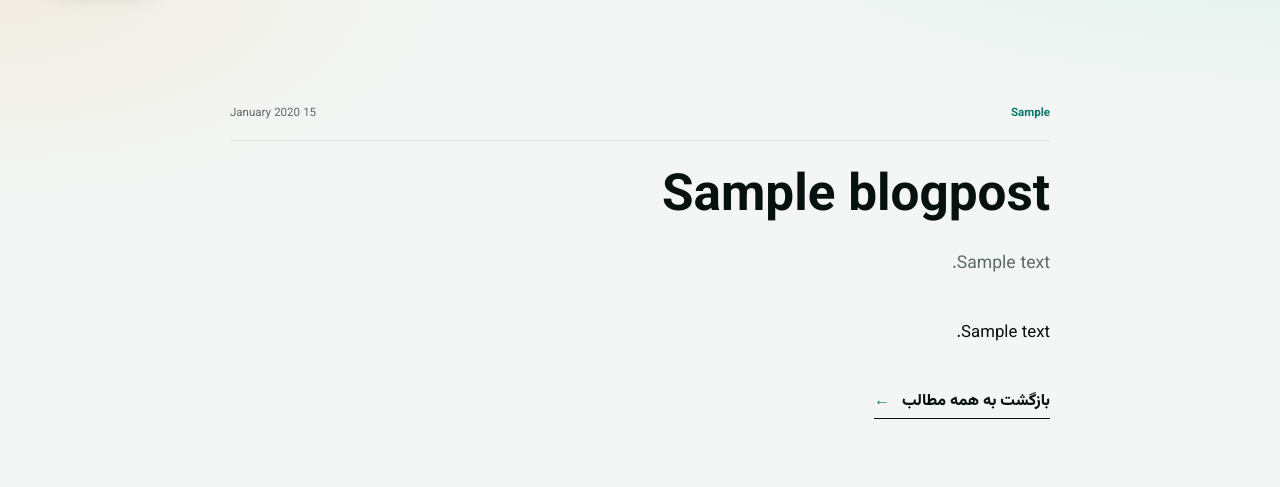
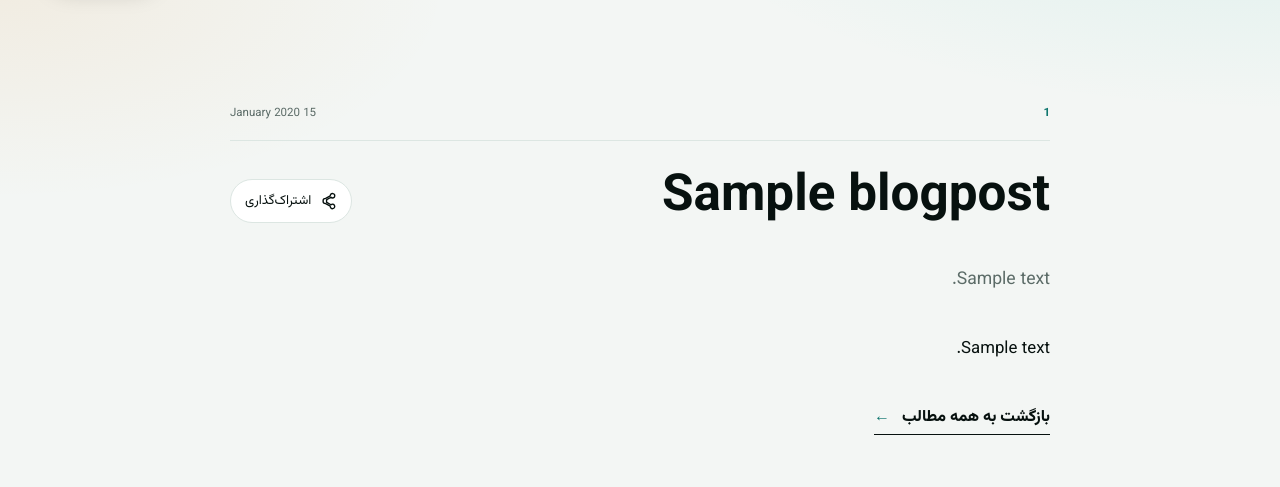
Before and after one commit to shahin-mansouri/KarNama, a Django app: a page that uses home/templates/home/base.html in a window 1280 px wide. Shown: the part 79-566 px from the top of the page. Run offline with Django 5.2, Linux system fonts and the light colour scheme; tables that the repository leaves empty hold one stand-in row (values such as "Sample post").

Commit message:
feat: enhance blog functionality with category management and sharing features

```diff
--- a/home/models.py
+++ b/home/models.py
@@ -1,12 +1,32 @@
 from django.db import models
 
+
+class Category(models.Model):
+	ALLOWED_CATEGORIES = (
+    (1, "کاریابی"),
+    (2, "استخدام"),
+    (3, "ساخت رزومه"),
+    (4, "رزومه موفق"),
+    (5, "مصاحبه شغلی"),
+    (6, "مهارت‌های شغلی"),
+    (7, "برند شخصی"))
+	name = models.CharField(choices=ALLOWED_CATEGORIES, max_length=100, verbose_name='نام دسته‌بندی')
+	slug = models.SlugField(max_length=100, unique=True, verbose_name='نشانی دسته‌بندی')
+
+
+	class Meta:
+		verbose_name = 'دسته‌بندی'
+		verbose_name_plural = 'دسته‌بندی‌ها'
+
+	def __str__(self):
+		return self.name
 
 class BlogPost(models.Model):
 	title = models.CharField(max_length=180, verbose_name='عنوان مطلب')
 	slug = models.SlugField(max_length=200, unique=True, verbose_name='نشانی مطلب')
 	excerpt = models.TextField(max_length=300, verbose_name='خلاصه مطلب')
 	content = models.TextField(verbose_name='متن مطلب')
-	category = models.CharField(max_length=80, verbose_name='دسته‌بندی')
+	category = models.ForeignKey(Category, on_delete=models.CASCADE, verbose_name='دسته‌بندی')
 	published_at = models.DateTimeField(verbose_name='تاریخ انتشار')
 	is_published = models.BooleanField(default=False, verbose_name='منتشر شده')
 
--- a/home/static/home/css/home.css
+++ b/home/static/home/css/home.css
@@ -535,7 +535,26 @@ img { max-width: 100%; display: block; }
 .blog-pagination { display: flex; justify-content: center; align-items: center; gap: 18px; margin-top: 32px; color: var(--muted); }
 .blog-pagination a { color: var(--coral); font-weight: 800; }
 .blog-article { max-width: 820px; }
+.blog-article-heading { display: flex; align-items: end; justify-content: space-between; gap: 24px; }
 .blog-article h1 { margin: 24px 0 16px; font-size: clamp(2rem, 4vw, 3.8rem); line-height: 1.3; }
+.share-control { display: grid; justify-items: end; gap: 8px; flex: 0 0 auto; }
+.share-button {
+  display: inline-flex;
+  align-items: center;
+  gap: 8px;
+  padding: 10px 14px;
+  border: 1px solid var(--line);
+  border-radius: 999px;
+  background: var(--cream);
+  color: var(--ink);
+  font: inherit;
+  font-size: .82rem;
+  cursor: pointer;
+  transition: border-color .2s ease, color .2s ease, transform .2s ease;
+}
+.share-button:hover { border-color: var(--coral); color: var(--coral); transform: translateY(-2px); }
+.share-button svg { width: 18px; height: 18px; fill: none; stroke: currentColor; stroke-linecap: round; stroke-linejoin: round; stroke-width: 1.8; }
+.share-status { min-height: 1.4em; color: var(--muted); font-size: .72rem; }
 .blog-article-excerpt { color: var(--muted); font-size: 1.1rem; }
 .blog-article-content { margin: 36px 0; font-size: 1.05rem; line-height: 2.2; }
 .blog-article-content p { margin: 0 0 24px; }
@@ -690,6 +709,7 @@ img { max-width: 100%; display: block; }
 
 .button:focus-visible,
 .outline-link:focus-visible,
+.share-button:focus-visible,
 .home-nav a:focus-visible,
 .skip-link:focus-visible { outline: 3px solid rgba(20, 184, 166, .45); outline-offset: 4px; }
 
@@ -749,6 +769,8 @@ img { max-width: 100%; display: block; }
   .steps-grid > div { min-height: 0; }
   .blog-heading { flex-direction: column; align-items: start; }
   .blog-heading .section-heading { text-align: center; }
+  .blog-article-heading { align-items: start; flex-direction: column; gap: 0; }
+  .share-control { justify-items: start; }
   .resume-search-controls { flex-wrap: wrap; }
   .resume-search input { flex-basis: 100%; }
   .resume-search .button { flex: 1; }
--- a/home/templates/home/base.html
+++ b/home/templates/home/base.html
@@ -7,14 +7,20 @@
   <meta name="viewport" content="width=device-width, initial-scale=1.0" />
   <title>{% block title %}خانه | کارنما{% endblock %}</title>
   <meta name="description" content="{% block meta_description %}در کارنما رزومه حرفه‌ای آنلاین بسازید، مهارت‌ها و تجربه‌های کاری خود را معرفی کنید و برای فرصت‌های شغلی بهتر آماده شوید.{% endblock %}" />
-  <link rel="canonical" href="https://karnamma.ir{{ request.path }}" />
+  <link rel="canonical" href="{% block canonical_url %}https://karnamma.ir{{ request.path }}{% endblock %}" />
   <meta property="og:locale" content="fa_IR" />
+  <meta property="og:site_name" content="کارنما" />
   <meta property="og:title" content="{% block og_title %}کارنما{% endblock %}" />
   <meta property="og:description" content="{% block og_description %}رزومه حرفه‌ای خود را بسازید و مسیر شغلی‌تان را بهتر ارائه کنید.{% endblock %}" />
-  <meta property="og:image" content="https://karnamma.ir{% static 'home/image/logo.ico' %}" />
-  <meta property="og:url" content="https://karnamma.ir{{ request.path }}" />
-  <meta property="og:type" content="website" />
+  <meta property="og:image" content="https://karnamma.ir{% static 'home/image/logo.png' %}" />
+  <meta property="og:image:type" content="image/png" />
+  <meta property="og:image:alt" content="کارنما" />
+  <meta property="og:url" content="{% block og_url %}https://karnamma.ir{{ request.path }}{% endblock %}" />
+  <meta property="og:type" content="{% block og_type %}website{% endblock %}" />
   <meta name="twitter:card" content="summary_large_image" />
+  <meta name="twitter:title" content="{% block twitter_title %}کارنما{% endblock %}" />
+  <meta name="twitter:description" content="{% block twitter_description %}رزومه حرفه‌ای خود را بسازید و مسیر شغلی‌تان را بهتر ارائه کنید.{% endblock %}" />
+  <meta name="twitter:image" content="https://karnamma.ir{% static 'home/image/logo.png' %}" />
   <meta name="theme-color" content="#07110f" />
   <link rel="preconnect" href="https://fonts.googleapis.com" />
   <link rel="preconnect" href="https://fonts.gstatic.com" crossorigin />
--- a/home/templates/home/blog_detail.html
+++ b/home/templates/home/blog_detail.html
@@ -4,15 +4,86 @@
 {% block meta_description %}{{ post.excerpt }}{% endblock %}
 {% block og_title %}{{ post.title }} | کارنما{% endblock %}
 {% block og_description %}{{ post.excerpt }}{% endblock %}
+{% block og_type %}article{% endblock %}
+{% block twitter_title %}{{ post.title }} | کارنما{% endblock %}
+{% block twitter_description %}{{ post.excerpt }}{% endblock %}
 
 {% block content %}
 <main class="blog-section">
   <article class="home-container blog-article">
     <div class="post-meta"><span>{{ post.category }}</span><time>{{ post.published_at|date:'j F Y' }}</time></div>
-    <h1>{{ post.title }}</h1>
+    <div class="blog-article-heading">
+      <h1>{{ post.title }}</h1>
+      <div class="share-control">
+        <button class="share-button" id="sharePostButton" type="button" aria-label="اشتراک‌گذاری این مقاله" title="اشتراک‌گذاری">
+          <svg aria-hidden="true" viewBox="0 0 24 24" focusable="false">
+            <path d="M18 8a3 3 0 1 0-2.83-4A3 3 0 0 0 15 5.17l-6.17 3.4a3 3 0 1 0 0 6.86L15 18.83A3 3 0 1 0 16 17l-6.17-3.4a3 3 0 0 0 0-3.2L16 7a3 3 0 0 0 2 .99Z"></path>
+          </svg>
+          <span>اشتراک‌گذاری</span>
+        </button>
+        <span class="share-status" id="shareStatus" role="status" aria-live="polite"></span>
+      </div>
+    </div>
     <p class="blog-article-excerpt">{{ post.excerpt }}</p>
     <div class="blog-article-content">{{ post.content|linebreaks }}</div>
     <a class="outline-link" href="{% url 'blog_list' %}">بازگشت به همه مطالب <span>←</span></a>
   </article>
 </main>
 {% endblock %}
+
+{% block extra_js %}
+<script>
+  const sharePostButton = document.getElementById('sharePostButton');
+  const shareStatus = document.getElementById('shareStatus');
+
+  const copyPageUrl = async () => {
+    if (navigator.clipboard && window.isSecureContext) {
+      await navigator.clipboard.writeText(window.location.href);
+      return;
+    }
+
+    const temporaryInput = document.createElement('textarea');
+    temporaryInput.value = window.location.href;
+    temporaryInput.setAttribute('readonly', '');
+    temporaryInput.style.position = 'fixed';
+    temporaryInput.style.opacity = '0';
+    document.body.appendChild(temporaryInput);
+    temporaryInput.select();
+    const copied = document.execCommand('copy');
+    temporaryInput.remove();
+
+    if (!copied) {
+      throw new Error('Copy failed');
+    }
+  };
+
+  sharePostButton.addEventListener('click', async () => {
+    const shareData = {
+      title: document.title,
+      text: '{{ post.excerpt|escapejs }}',
+      url: window.location.href,
+    };
+
+    try {
+      if (navigator.share) {
+        await navigator.share(shareData);
+        shareStatus.textContent = 'به‌اشتراک گذاشته شد';
+      } else {
+        await copyPageUrl();
+        shareStatus.textContent = 'آدرس صفحه کپی شد';
+      }
+    } catch (error) {
+      if (error.name === 'AbortError') {
+        return;
+      }
+
+      try {
+        await copyPageUrl();
+        shareStatus.textContent = 'آدرس صفحه کپی شد';
+      } catch (copyError) {
+        shareStatus.textContent = 'لطفاً آدرس صفحه را دستی کپی کنید';
+      }
+    }
+  });
+</script>
+{% endblock %}
--- a/home/views.py
+++ b/home/views.py
@@ -6,7 +6,7 @@ from django.views.generic import TemplateView
 
 from account.models import UserCustom
 
-from .models import BlogPost
+from .models import BlogPost, Category
 
 
 class Home(TemplateView):
@@ -15,11 +15,7 @@ class Home(TemplateView):
     def get_context_data(self, **kwargs):
         context = super().get_context_data(**kwargs)
         context['latest_posts'] = BlogPost.objects.filter(is_published=True)[:3]
-        context['blog_categories'] = (
-            BlogPost.objects.filter(is_published=True)
-            .values_list('category', flat=True)
-            .distinct()[:6]
-        )
+        context['blog_categories'] = Category.objects.all()
         context['successful_people'] = _resume_queryset()[:3]
         return context
 
@@ -44,12 +40,12 @@ class ResumeBank(TemplateView):
 
 def blog_list(request):
     posts = BlogPost.objects.filter(is_published=True)
-    paginator = Paginator(posts, 5)
+    paginator = Paginator(posts, 6)
     page_obj = paginator.get_page(request.GET.get('page'))
     return render(request, 'home/blog.html', {
         'page_obj': page_obj,
         'blog_posts': page_obj.object_list,
-        'blog_categories': posts.values_list('category', flat=True).distinct()[:6],
+        'blog_categories': Category.objects.all(),
     })
 
 
```
Also changed, not shown: home/management/commands/blog_generator.py (+18 -30 lines).
